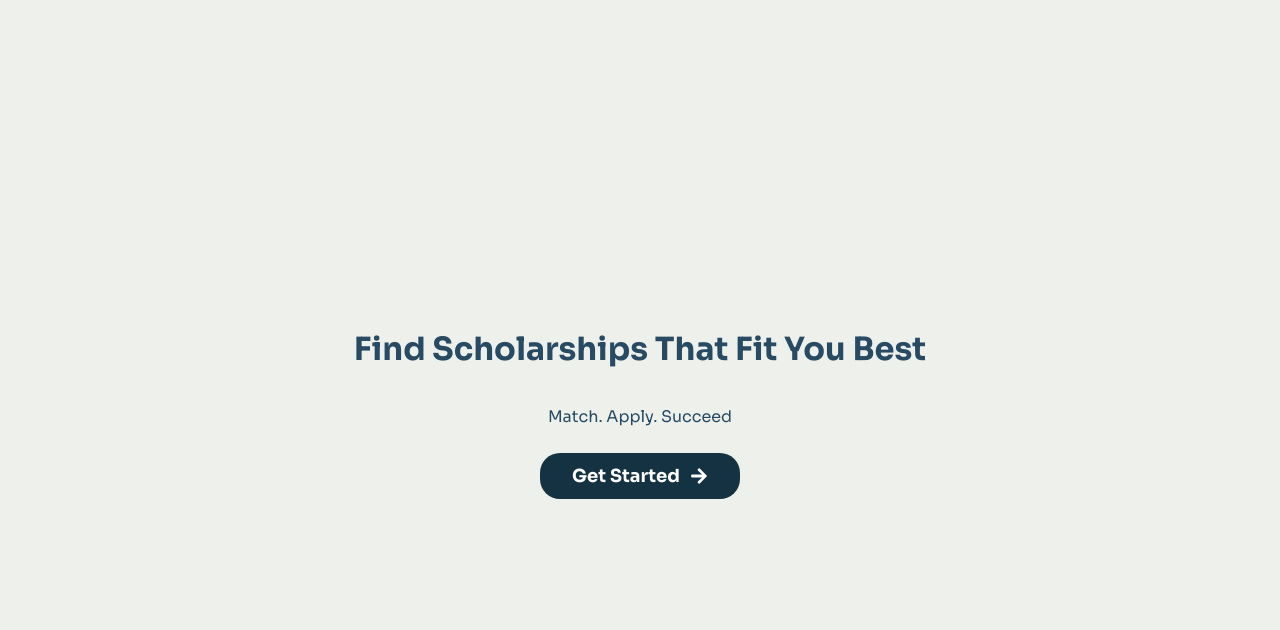
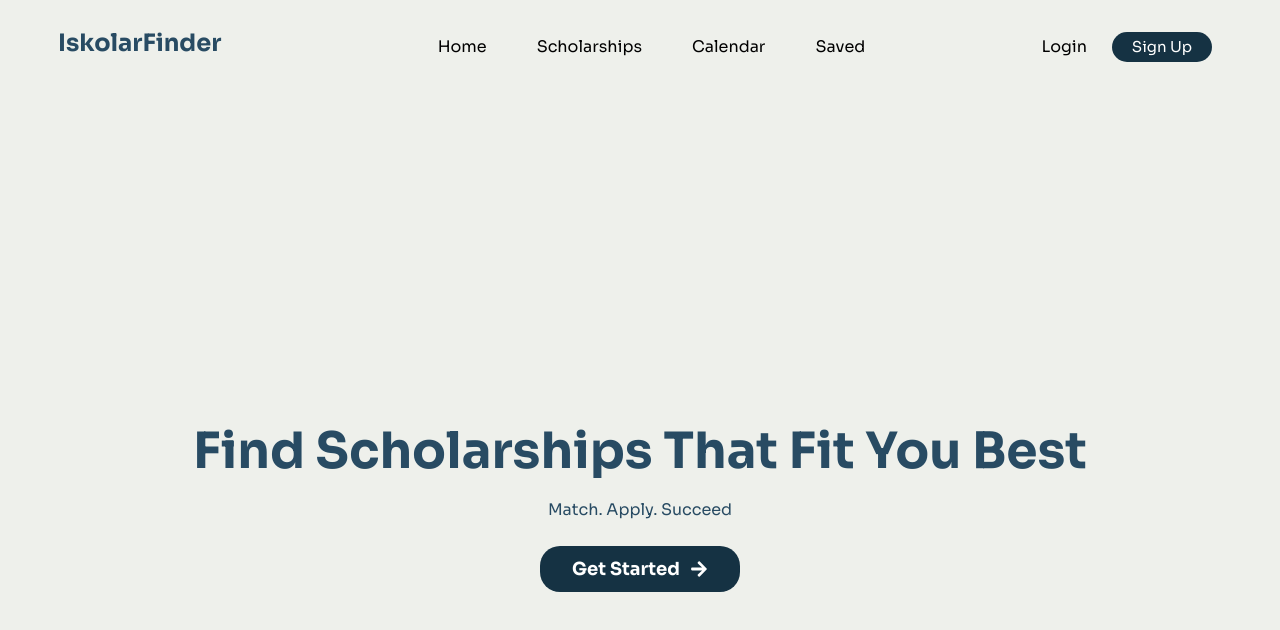
Before and after one commit to DontReb/IskolarFinder, a React (Vite) app: page / in a window 1280 px wide. Shown: the top 630 px of the page. Built offline with nearby package versions, Linux system fonts and the light colour scheme.

Commit message:
Added navigation bar and login sign up.

```diff
--- /dev/null
+++ b/components/Navbar.jsx
@@ -0,0 +1,23 @@
+import React from "react";
+
+function Navbar() {
+    return (
+        <nav className="dash">
+            <h1>IskolarFinder</h1>
+            <div className="navButtons">
+                <ul>
+                    <li><a>Home</a></li>
+                    <li><a>Scholarships</a></li>
+                    <li><a>Calendar</a></li>
+                    <li><a>Saved</a></li>
+                </ul>
+            </div>
+            <div className="authButtons">
+                <a>Login</a>
+                <button className="signUp">Sign Up</button>
+            </div>
+        </nav>
+    );
+}
+
+export default Navbar;
--- a/components/homeNoAccount.jsx
+++ b/components/homeNoAccount.jsx
@@ -4,7 +4,7 @@ import { FaArrowRight } from "react-icons/fa";
 function HomeNoAccount() {
     return (
         <div className="homeNoAccount">
-            <h1>Find Scholarships That Fit You Best</h1>
+            <p className="big">Find Scholarships That Fit You Best</p>
             <p className="home">Match. Apply. Succeed</p>
             <div className="buttonContainer">
                 <button className="btn">
--- a/src/App.css
+++ b/src/App.css
@@ -5,12 +5,66 @@ body {
 
 h1 {
   color: #284B63;
-  text-align: center;
+  display: flex;
+  margin-left: 50px;
+}
+
+.dash {
+  justify-content: space-between;
+  display: flex;
+}
+
+.navButtons {
+  align-items: center;
+  padding: 12px;
+}
+
+.navButtons ul {
+  display: flex;
+  gap: 50px;
+}
+
+.dash li {
+  list-style-type: none;
+  cursor: pointer;
 }
 
 .home {
   color: #284B63;
   text-align: center;
+}
+
+.authButtons {
+  display: flex;
+  align-items: center;
+  gap: 15px;
+  margin-right: 50px;
+}
+
+.signUp {
+  background: #153243;
+  border: none;
+  border-radius: 25px;
+  padding: 12px;
+  width: 100px;
+  height: 30px;
+  margin: 10px;
+  color: white;
+  font-family: "Sora";
+  font-size: 15px;
+  cursor: pointer;
+  display: flex;
+  align-items: center;
+  justify-content: center;
+  gap: 10px;
+  transition: transform 0.2s ease;
+}
+
+.big {
+  font-size: 50px;
+  color: #284B63;
+  font-weight: bold;
+  margin-bottom: 0;
 }
 
 .homeNoAccount {
--- a/src/App.jsx
+++ b/src/App.jsx
@@ -1,11 +1,13 @@
 import React from "react";
 import HomeNoAccount from "../components/homeNoAccount";
+import Navbar from "../components/Navbar";
 import "./App.css";
 
 
 function App() {
   return (
     <>
+      <Navbar />
       <HomeNoAccount />
     </>
   )
```
